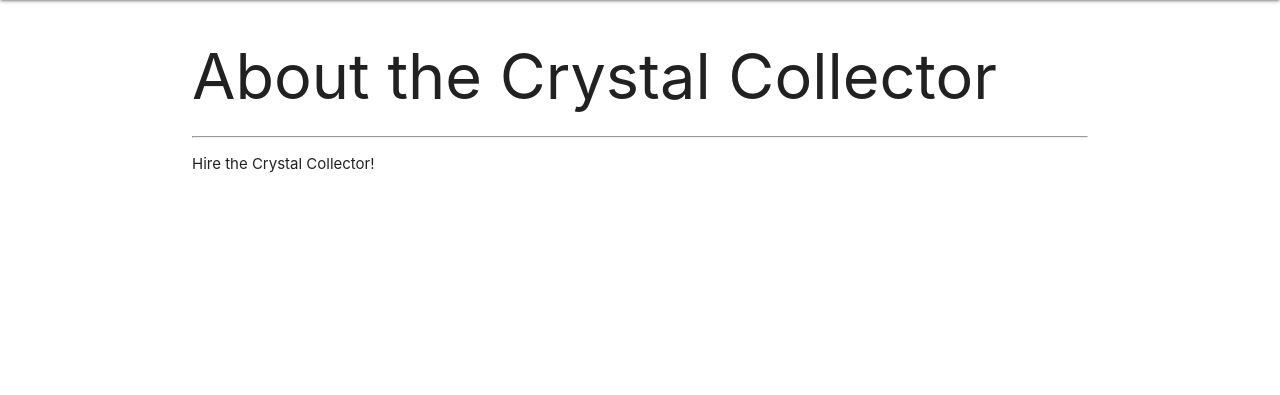
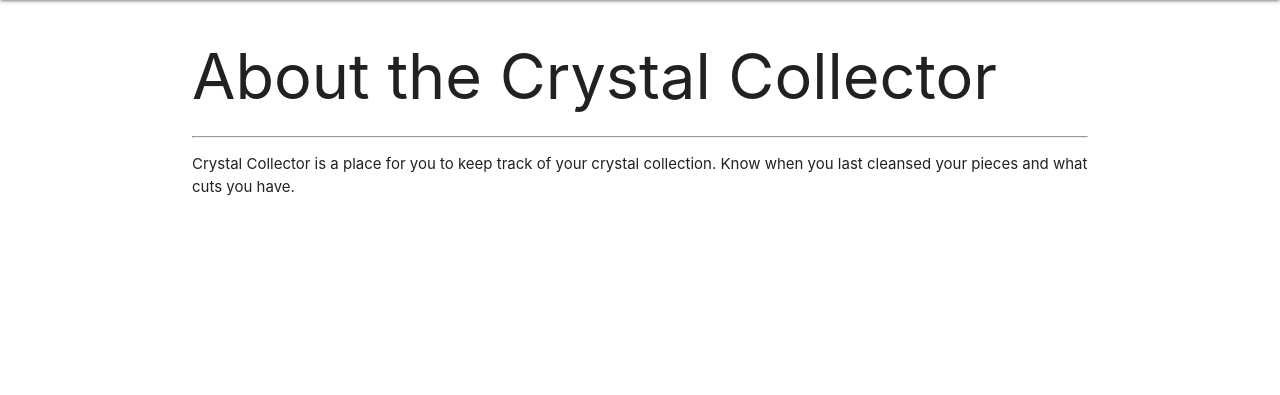
Before and after one commit to iris-personal/CrystalCollector, a Django app: page /about/ in a window 1280 px wide. Shown: the part 64-459 px from the top of the page. Run offline with Django 4.2, Linux system fonts and the light colour scheme.

Commit message:
updated about.html

```diff
--- a/main_app/templates/about.html
+++ b/main_app/templates/about.html
@@ -3,6 +3,6 @@
 
     <h1>About the Crystal Collector</h1>
     <hr />
-    <p>Hire the Crystal Collector!</p>
+    <p>Crystal Collector is a place for you to keep track of your crystal collection. Know when you last cleansed your pieces and what cuts you have. </p>
 
 {% endblock %}
```
